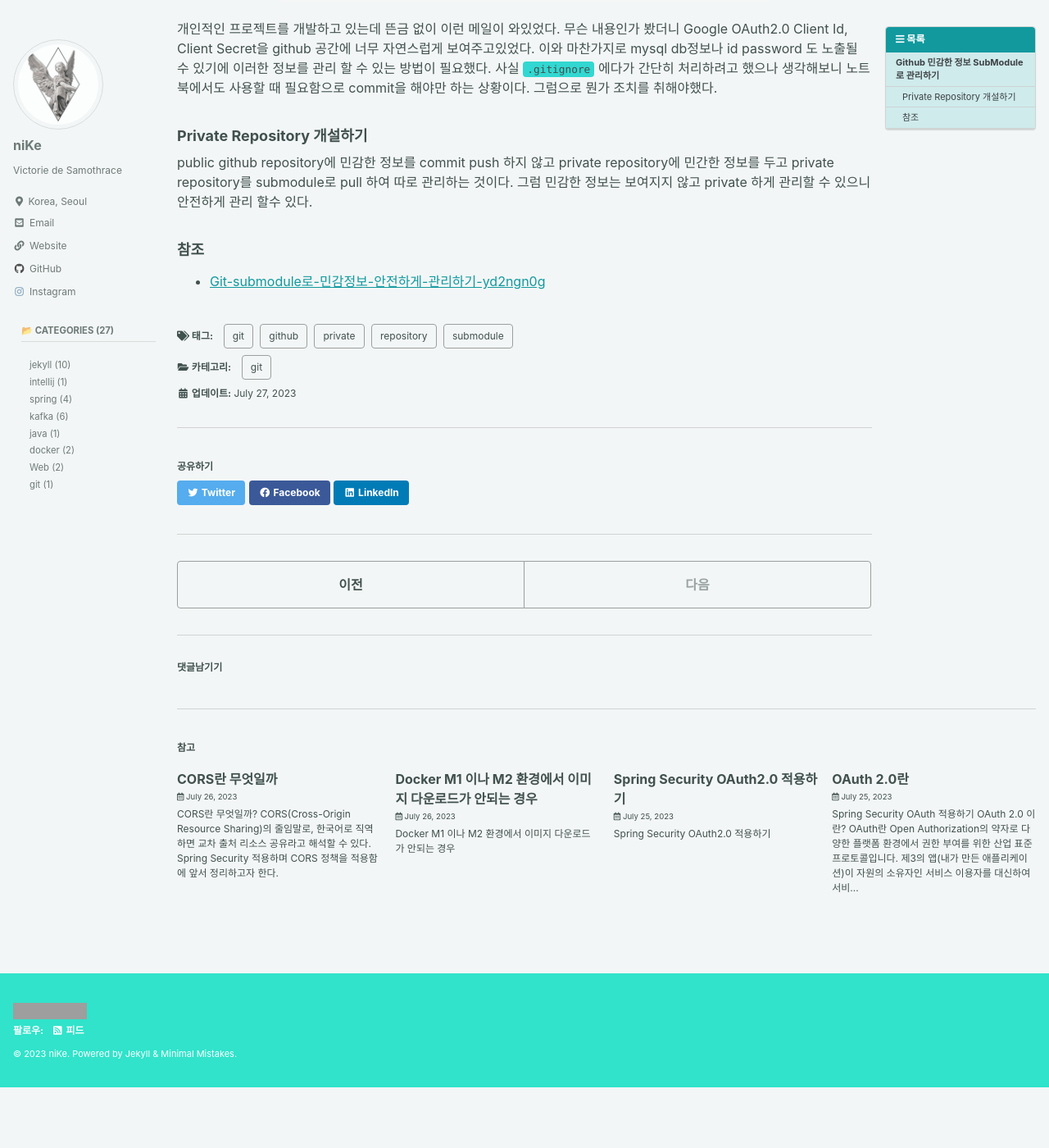
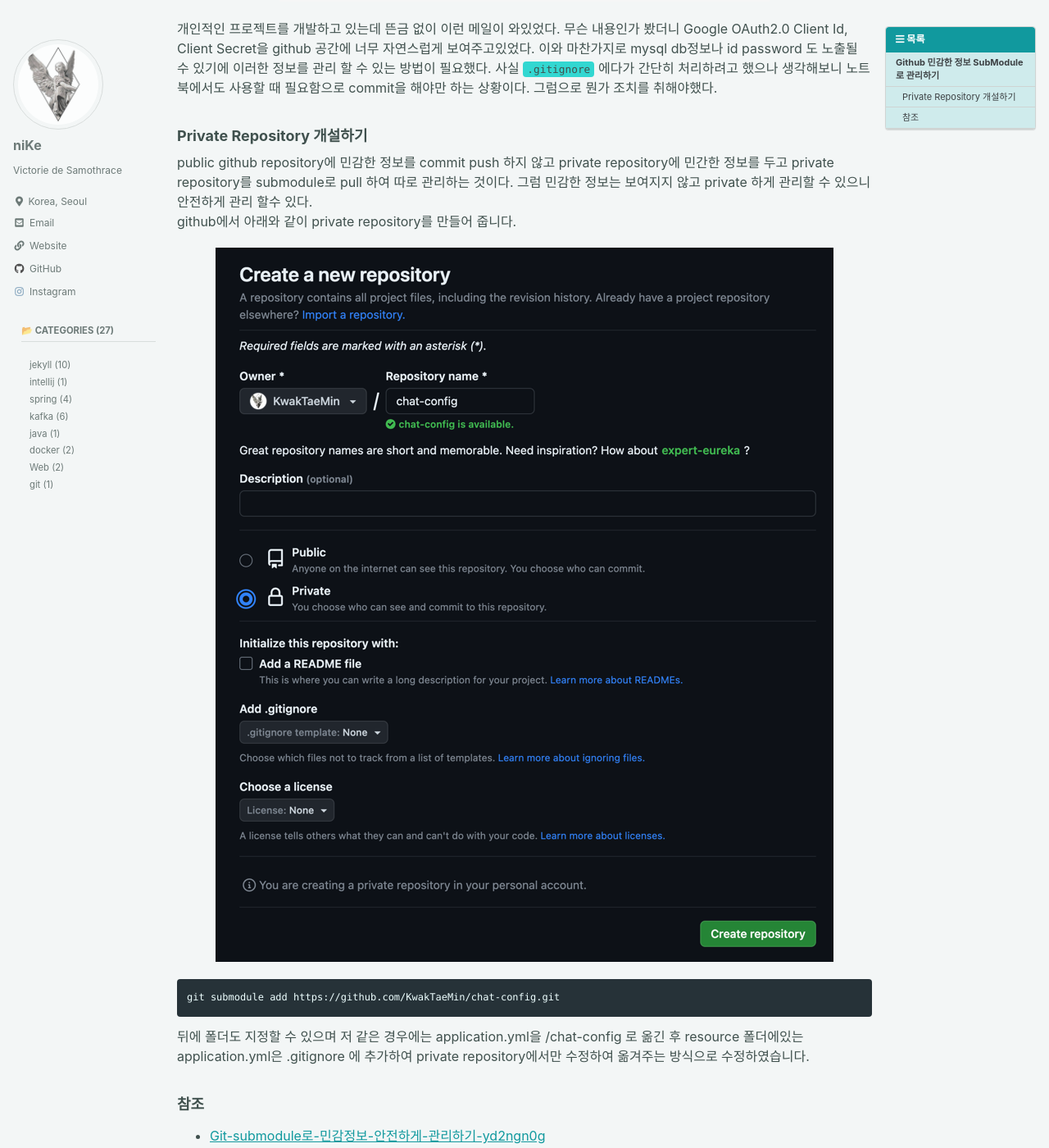
Before and after one commit to KwakTaeMin/KwakTaeMin.github.io, a Jekyll site: the page built from _posts/2023-07-27-Github 민감한 정보 SubModule로 관리하기.md, in a window 1280 px wide and 1400 px high, scrolled down 688 px. Shown: the whole window at 82% size. Built offline with Jekyll 4.4.1, drawn with Linux system fonts in a browser that asks for light colours; cached includes are drawn as plain includes; some web fonts are replaced; comment, search, counter and statistics services are not loaded; before the commit the page ends 2014 px from its top, so only the background shows below that; grey boxes are pictures that could not be loaded.

Commit message:
Submodule 포스팅

````diff
--- a/_posts/2023-07-27-Github 민감한 정보 SubModule로 관리하기.md
+++ b/_posts/2023-07-27-Github 민감한 정보 SubModule로 관리하기.md
@@ -28,9 +28,16 @@ github 공간에 너무 자연스럽게 보여주고있었다. 이와 마찬가
 
 public github repository에 민감한 정보를 commit push 하지 않고 private repository에 민간한 정보를 두고 private repository를 submodule로
 pull 하여 따로 관리하는 것이다. 그럼 민감한 정보는 보여지지 않고 private 하게 관리할 수 있으니 안전하게 관리 할수 있다.
+github에서 아래와 같이 private repository를 만들어 줍니다.
 
+![img.png](/assets/images/2307/18-1.png#center)
 
+```shell
+git submodule add https://github.com/KwakTaeMin/chat-config.git
+```
 
+뒤에 폴더도 지정할 수 있으며 저 같은 경우에는 application.yml을 /chat-config 로 옮긴 후 resource 폴더에있는 application.yml은 .gitignore 에 추가하여
+private repository에서만 수정하여 옮겨주는 방식으로 수정하였습니다.
 
 
 
````
Also changed, not shown: assets/images/2307/18-1.png (added).
